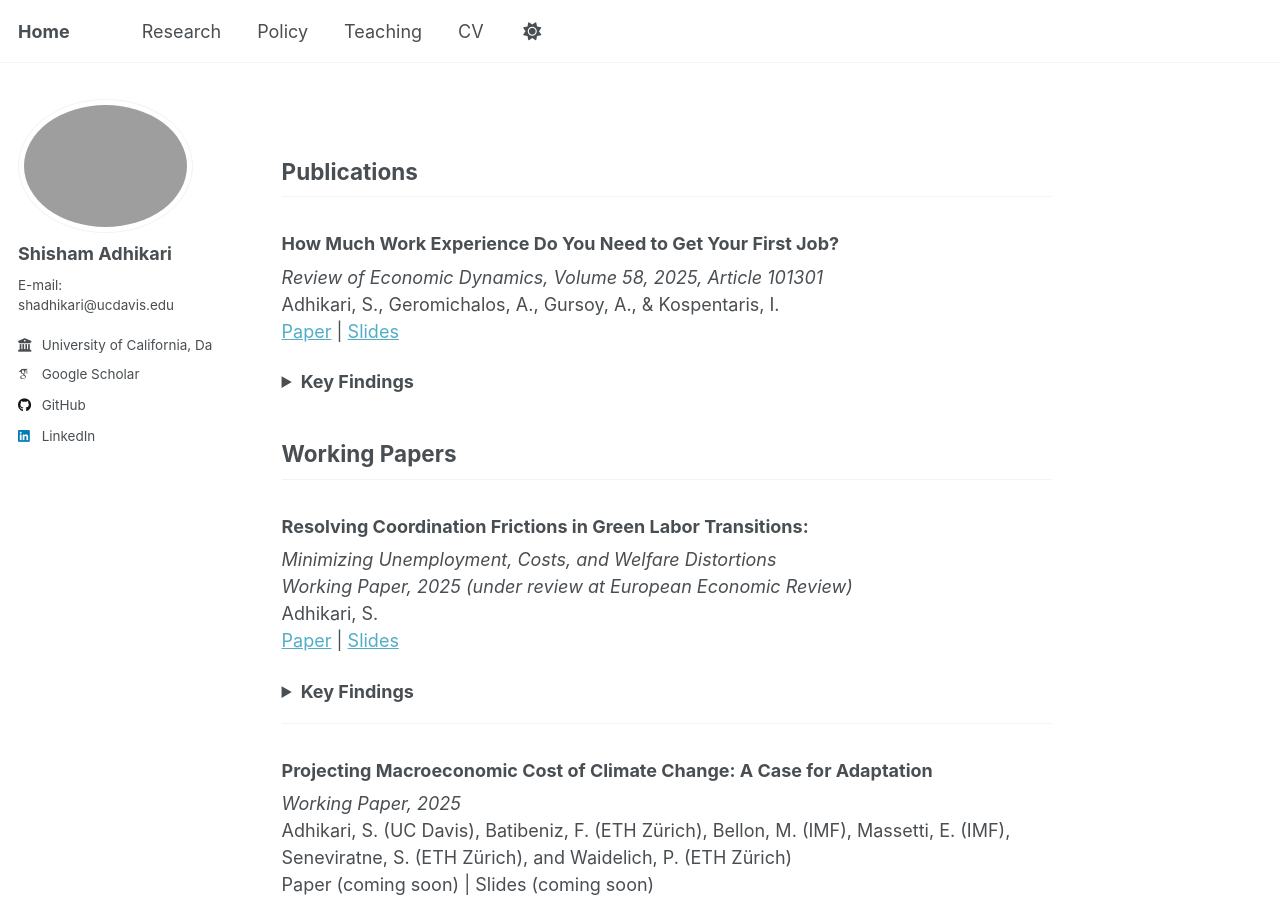
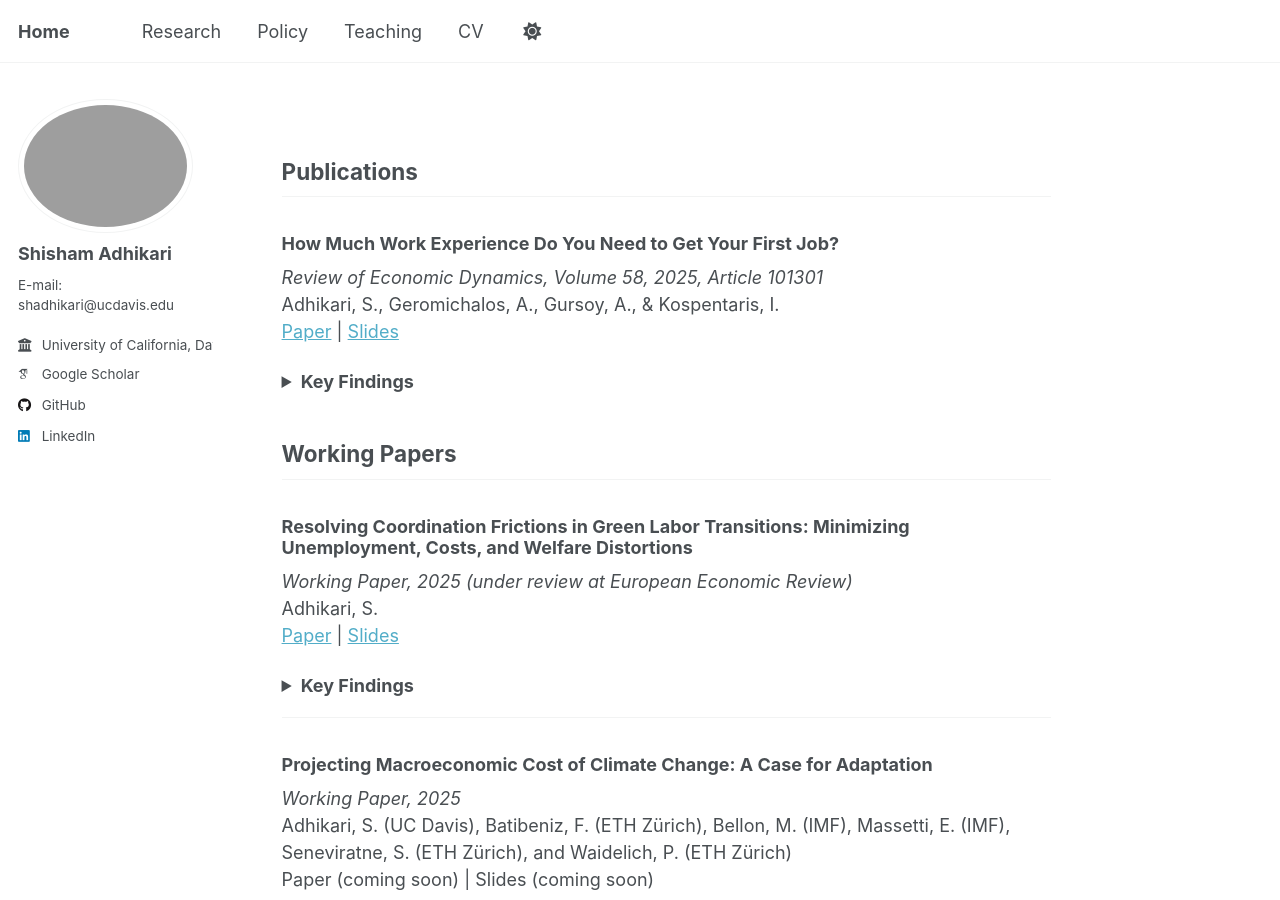
Before and after one commit to adhikars11/shadhikari, a Jekyll site: the page built from _pages/research.md, in a window 1280 px wide and 900 px high. Built offline with Jekyll 4.4.1, drawn with Linux system fonts in a browser that asks for light colours; some web fonts are replaced.

```diff
--- a/_pages/research.md
+++ b/_pages/research.md
@@ -22,8 +22,7 @@ Adhikari, S., Geromichalos, A., Gursoy, A., & Kospentaris, I.
 
 ## Working Papers
 
-### Resolving Coordination Frictions in Green Labor Transitions:
-*Minimizing Unemployment, Costs, and Welfare Distortions*
+### Resolving Coordination Frictions in Green Labor Transitions: Minimizing Unemployment, Costs, and Welfare Distortions
 *Working Paper, 2025 (under review at European Economic Review)*<br>
 Adhikari, S.
 [Paper](https://adhikars11.github.io/shadhikari/files/dmp_green_paper.pdf) | [Slides](https://adhikars11.github.io/shadhikari/files/dmp_green_slides.pdf)
```
